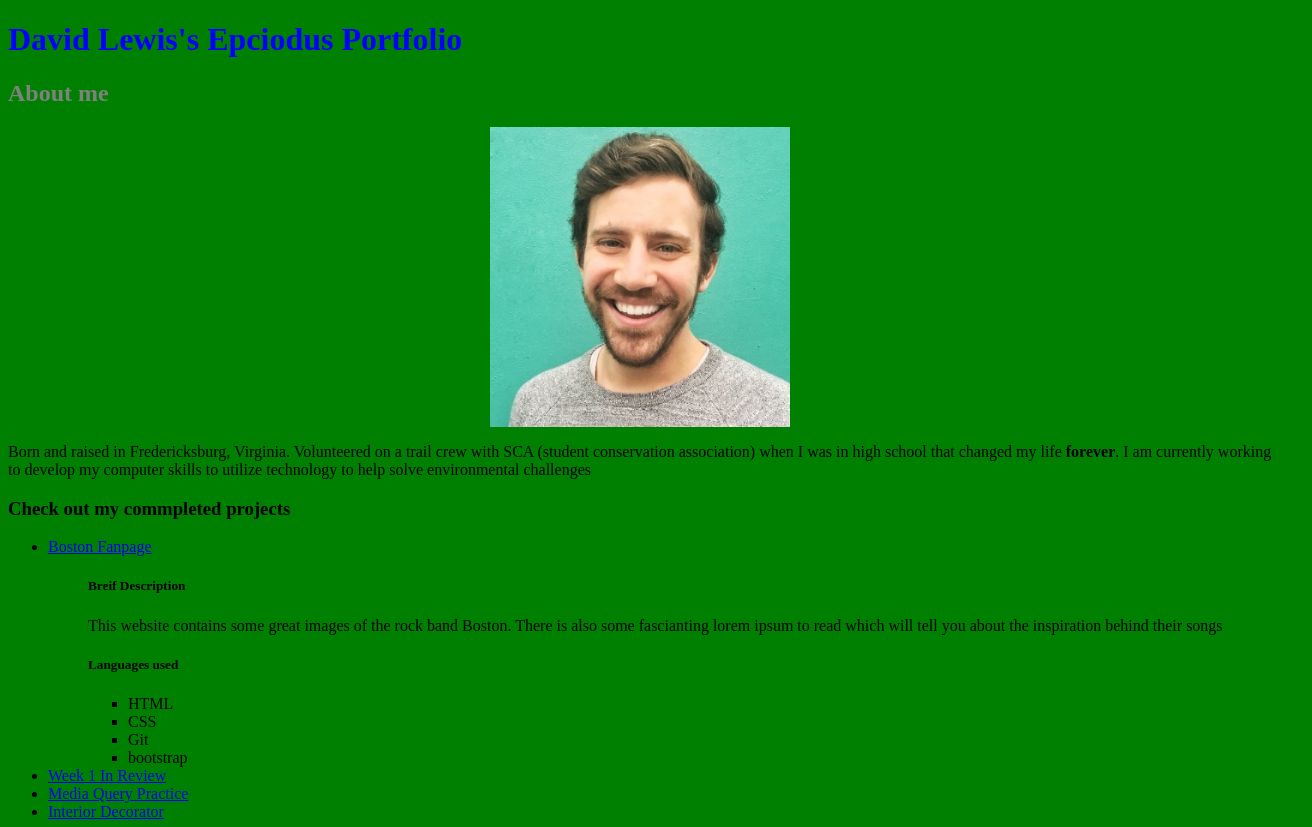
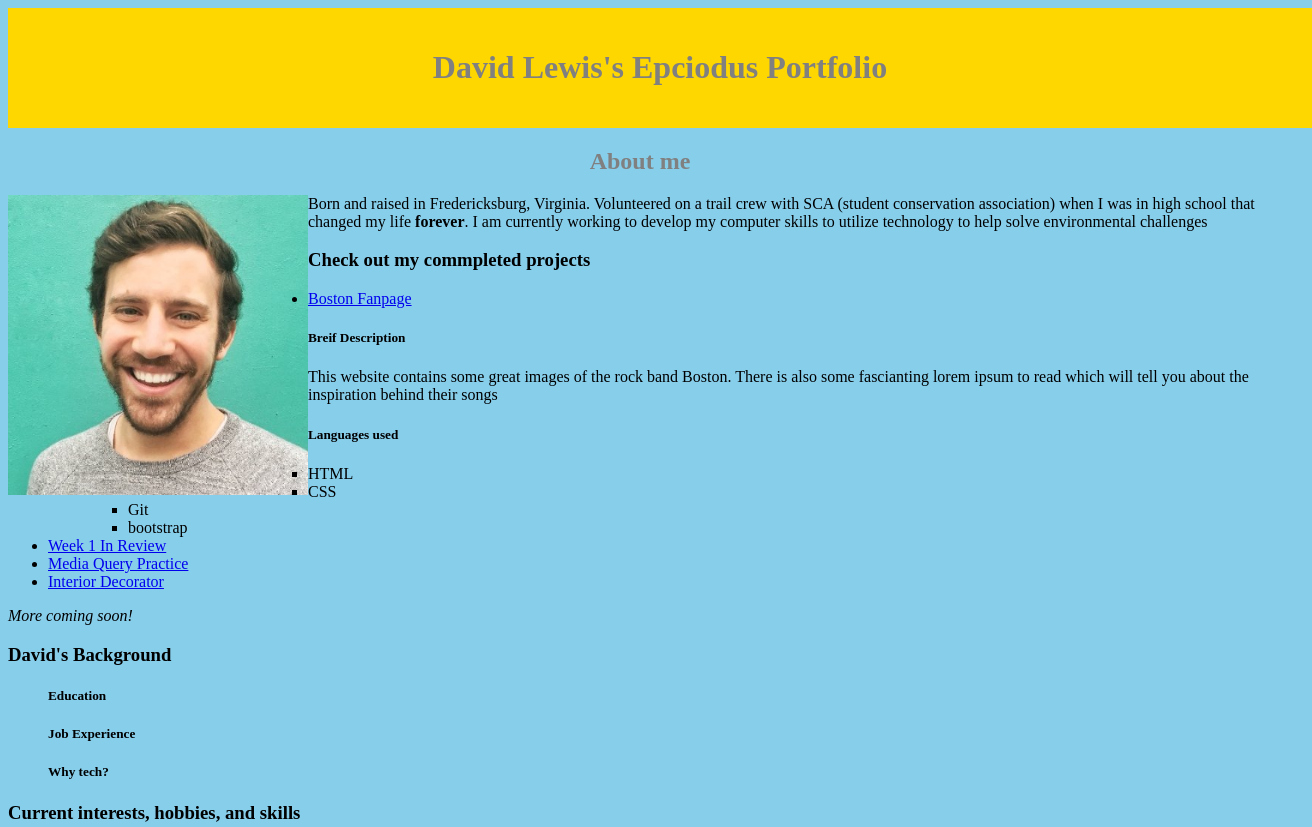
Before and after one commit to dlewiski/portfolio-landing-page, a plain HTML site: page index.html in a window 1280 px wide. Shown: the top 827 px of the page, 1312 px wide, since content can reach past the window. Drawn offline with Linux system fonts and the light colour scheme.

```diff
--- a/css/styles.css
+++ b/css/styles.css
@@ -1,12 +1,20 @@
 body {
-  background-color: green;
+  background-color: skyblue;
+}
+
+.top-header {
+  padding: 20px;
+  width: 100%;
+  background-color: gold;
 }
 
 h1 {
-  color: blue;
+  color: grey;
+  text-align: center;
 }
 
 img {
+  float: left;
   display: block;
   max-width: 300px;
   margin: auto;
@@ -14,6 +22,7 @@
 
 h2 {
   color: grey;
+  text-align: center;
 }
 
 h5 {
--- a/index.html
+++ b/index.html
@@ -6,7 +6,9 @@
     <title>David Lewis Portfolio</title>
   </head>
   <body>
-    <h1>David Lewis's Epciodus Portfolio</h1>
+    <div class="top-header">
+      <h1>David Lewis's Epciodus Portfolio</h1>
+    </div>
 
     <h2>About me</h2>
     <img src="img/headshot.jpg" alt="Headshot of David">
```
Also changed, not shown: about-me.html (added), 1 other file.
